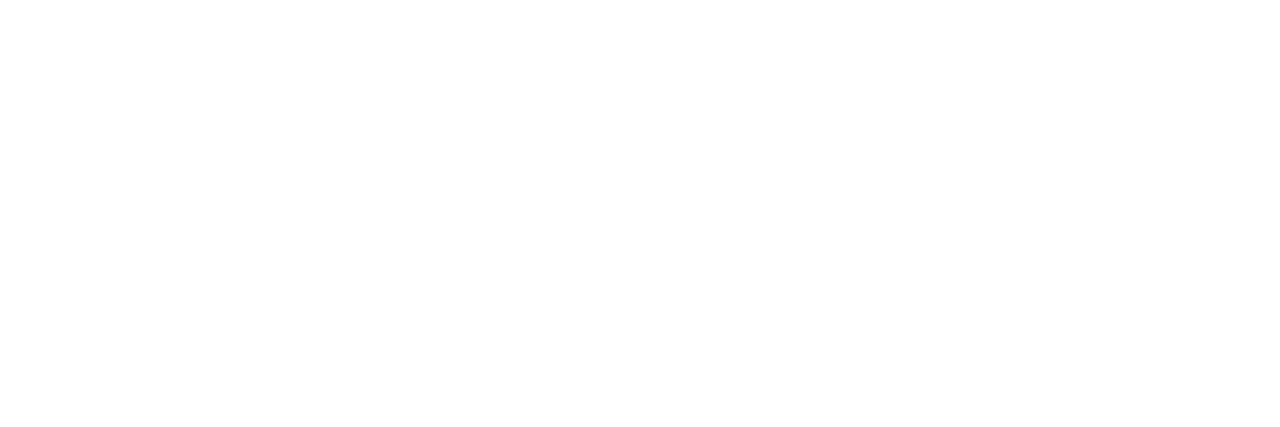
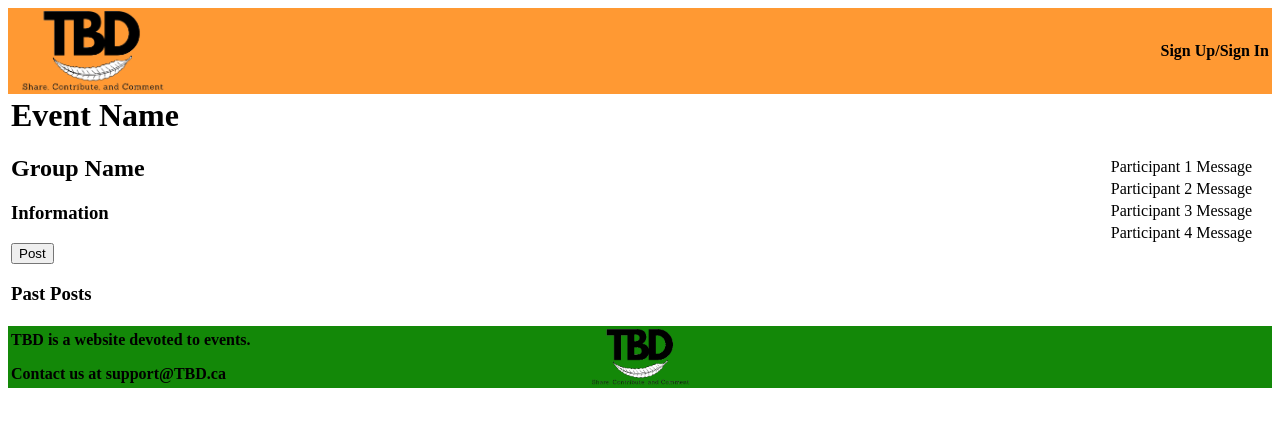
Before and after one commit to thisischarles/dbProject, a PHP site: page /Group_Page.php in a window 1280 px wide. Before the commit the part shown is empty. Shown: the top 427 px of the page. Run offline with PHP 8.4, Linux system fonts and the light colour scheme; lists and menus that the app fills with data are empty.

Commit message:
Added group page

```diff
--- a/Group/Group_Page.php
+++ b/Group/Group_Page.php
@@ -1 +1,49 @@
 <?php
+include('../System/Header.php');
+?>
+<table>
+    <tr width="100%">
+        <td width="88%">
+            <h1>
+               Event Name
+            </h1>
+            <h2>
+                Group Name
+            </h2>
+            <h3>
+                Information
+            </h3>
+            <h3>
+                <button>Post</button>
+            </h3>
+            <h3>
+                Past Posts
+            </h3>
+        </td>
+        <td align="right">
+            <h4>
+                <table>
+                    <tr>
+                        <td> Participant 1 </td>
+                        <td> <a> Message </a> </td>
+                    </tr>
+                    <tr>
+                        <td> Participant 2 </td>
+                        <td> <a> Message </a> </td>
+                    </tr>
+                    <tr>
+                        <td> Participant 3 </td>
+                        <td> <a> Message </a> </td>
+                    </tr>
+                    <tr>
+                        <td> Participant 4 </td>
+                        <td> <a> Message </a> </td>
+                    </tr>
+                </table>
+            </h4>
+        </td>
+    </tr>
+</table>
+<?php
+include('../System/Footer.php');
+?>
```
